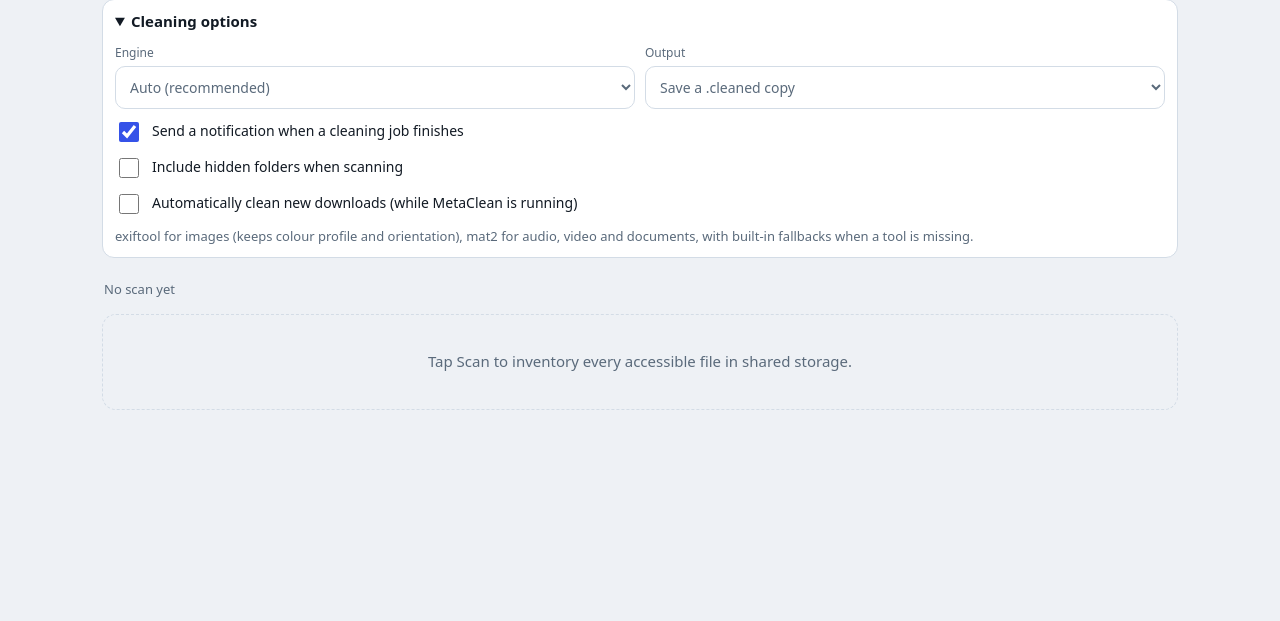
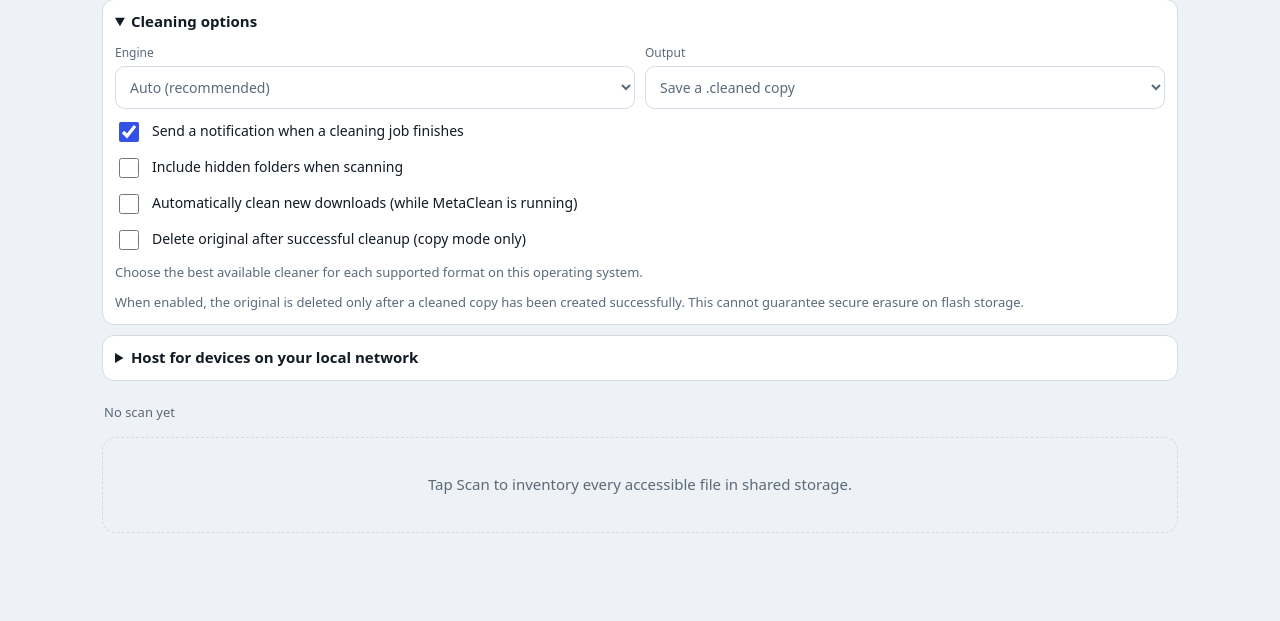
Before and after one commit to 0xb0rn3/MetaClean, a Python web app: template metaclean/templates/index.html in a window 1280 px wide, after a click on "Cleaning options". Shown: the part 268-889 px from the top of the page. Before the commit the page ends 678 px from the top, so only its background shows below. Run offline with Jinja, Linux system fonts and the light colour scheme; the template is opened without the code that fills it: most values are stand-ins (such as "Sample title", 1, 10 or a date in 2020).

Commit message:
Add LAN hosting panel and delete-original control

```diff
--- a/metaclean/templates/index.html
+++ b/metaclean/templates/index.html
@@ -194,8 +194,19 @@ dialog::backdrop{background:rgba(5,8,12,.62)}
         <label class="chk"><input type="checkbox" id="optNotify"> Send a notification when a cleaning job finishes</label>
         <label class="chk"><input type="checkbox" id="optHidden"> Include hidden folders when scanning</label>
         <label class="chk"><input type="checkbox" id="optMonitor"> Automatically clean new downloads (while MetaClean is running)</label>
+        <label class="chk"><input type="checkbox" id="optDeleteOriginal"> Delete original after successful cleanup (copy mode only)</label>
       </div>
       <p class="hint" id="engineHint"></p>
+      <p class="hint">When enabled, the original is deleted only after a cleaned copy has been created successfully. This cannot guarantee secure erasure on flash storage.</p>
+    </details>
+    <details class="opts" id="hostOptions">
+      <summary>Host for devices on your local network</summary>
+      <div class="optgrid">
+        <p class="hint">Use this machine's CPU and cleaning tools to process uploads from another phone or computer, including iPhone and iPad. Remote uploads are temporary and are returned as a ZIP.</p>
+        <button class="btn primary" id="btnHost" type="button">Start hosting</button>
+        <div id="hostLinks" hidden></div>
+        <p class="hint">Hosting is off by default. When enabled, only private-network clients with the generated sharing link can access the upload portal. Stop hosting to revoke the link.</p>
+      </div>
     </details>
   </section>
 
@@ -256,13 +267,13 @@ dialog::backdrop{background:rgba(5,8,12,.62)}
   const FLAG = ['ai', 'location', 'identity', 'software'];
   const FINAL = ['done', 'failed', 'cancelled'];
   const HINTS = {
-    auto: 'exiftool for images (keeps colour profile and orientation), mat2 for audio, video and documents, with built-in fallbacks when a tool is missing.',
+    auto: 'Choose the best available cleaner for each supported format on this operating system.',
     mat2: 'mat2 only. It cannot handle HEIC and may re-encode some images.',
-    exiftool: 'exiftool only. Works on images, MP4/MOV, MP3/FLAC and PDF (with qpdf).',
-    both: 'Deepest clean: exiftool first, then mat2 on top. Images may be re-encoded and lose their colour profile.'
+    exiftool: 'ExifTool only. Works on registered image, media and PDF formats.',
+    both: 'Use ExifTool plus another available cleaner where the format supports it.'
   };
 
-  const prefs = Object.assign({ engine: 'auto', mode: 'copy', notify: true, hidden: false }, (() => {
+  const prefs = Object.assign({ engine: 'auto', mode: 'copy', notify: true, hidden: false, deleteOriginal: false }, (() => {
     try { return JSON.parse(localStorage.getItem('mc-prefs') || '{}'); } catch (_) { return {}; }
   })());
   const savePrefs = () => { try { localStorage.setItem('mc-prefs', JSON.stringify(prefs)); } catch (_) { /* storage unavailable */ } };
@@ -340,6 +351,15 @@ dialog::backdrop{background:rgba(5,8,12,.62)}
       serverBanners = status.banners;
       setClientBanner('net', 'error', '');
       $('#root').textContent = status.root;
+      if (status.platform && status.platform.termux) {
+        $('#optEngine option[value="mat2"]').hidden = true;
+        if (prefs.engine === 'mat2') { prefs.engine = 'auto'; savePrefs(); $('#optEngine').value = 'auto'; }
+        $('#engineHint').textContent = 'MAT2 is disabled on Termux. MetaClean uses ExifTool, FFmpeg and its built-in document fallback instead.';
+      } else {
+        $('#optEngine option[value="mat2"]').hidden = false;
+        $('#engineHint').textContent = HINTS[prefs.engine] || '';
+      }
+      renderHost(status.host);
     } catch (e) { handleErr(e); }
   }
 
@@ -479,8 +499,15 @@ dialog::backdrop{background:rgba(5,8,12,.62)}
       });
       if (!r.ok) return;
     }
+    if (prefs.deleteOriginal && prefs.mode === 'copy') {
+      const r = await confirmDlg({
+        title: 'Delete originals after cleanup?', ok: 'Clean, then delete originals', danger: true,
+        body: '<p>MetaClean will first create and verify a separate cleaned copy for each file. Only after that succeeds will it delete the source file. Failed cleanups will keep their originals.</p><p>This is ordinary file deletion, not guaranteed secure erasure.</p>'
+      });
+      if (!r.ok) return;
+    }
     try {
-      await api('/api/clean', { paths: rels, mode: prefs.mode, engine: prefs.engine, notify: prefs.notify });
+      await api('/api/clean', { paths: rels, mode: prefs.mode, engine: prefs.engine, notify: prefs.notify, delete_original: prefs.deleteOriginal && prefs.mode === 'copy' });
       toast('Cleaning ' + rels.length.toLocaleString() + ' file' + (rels.length === 1 ? '' : 's') + ' in the background');
       clearSel();
       pollJobs();
@@ -539,6 +566,8 @@ dialog::backdrop{background:rgba(5,8,12,.62)}
     $('#mTitle').textContent = it.name;
     $('#mPath').textContent = rel;
     $('#mPrev').innerHTML = previewHtml(it);
+    $('#mClean').disabled = !it.supported;
+    $('#mClean').title = it.supported ? '' : 'No safe cleaner is registered for this format';
     $('#mBody').innerHTML = '<div class="muted">Reading metadata</div>';
     $('#dlgMeta').showModal();
     try {
@@ -571,6 +600,7 @@ dialog::backdrop{background:rgba(5,8,12,.62)}
     if (j.kind === 'delete') return '<li class="good"><b>' + nm + '</b><span>Deleted, freed ' + fmtSize(r.before) + '</span></li>';
     let t = fmtSize(r.before) + ' became ' + fmtSize(r.after) + ' using ' + esc(r.engines.join(' + '));
     if (r.output && r.output !== r.rel) t += '<br>Saved as ' + esc(r.output.split('/').pop());
+    if (r.original_deleted) t += '<br>Original deleted after successful cleanup';
     (r.notes || []).forEach((n) => { t += '<br>' + esc(n); });
     if (r.verified && r.residual.length) t += '<em class="leftover">' + r.residual.length + ' sensitive tag' + (r.residual.length === 1 ? '' : 's') + ' remain: ' + esc(r.residual.slice(0, 4).join(', ')) + '</em>';
     else if (r.verified) t += '<em class="clear">Verified: nothing sensitive left</em>';
@@ -636,16 +666,58 @@ dialog::backdrop{background:rgba(5,8,12,.62)}
   }
 
   /* ------------------------------------------------------------ wiring */
+  function renderHost(host) {
+    host = host || { enabled: false, urls: [] };
+    $('#btnHost').textContent = host.enabled ? 'Stop hosting' : 'Start hosting';
+    $('#btnHost').className = host.enabled ? 'btn danger' : 'btn primary';
+    const box = $('#hostLinks');
+    box.hidden = !host.enabled;
+    if (!host.enabled) { box.innerHTML = ''; return; }
+    const urls = host.urls || [];
+    box.innerHTML = urls.length
+      ? '<p class="hint">Share one of these links with devices on the same private Wi-Fi/LAN:</p>' + urls.map((url) =>
+          '<div style="display:flex;gap:6px;margin:7px 0"><input style="min-width:0;flex:1" readonly value="' + esc(url) + '"><button class="btn ghost small" type="button" data-host-copy="' + esc(url) + '">Copy</button></div>'
+        ).join('')
+      : '<p class="hint">Hosting is enabled, but no private IPv4 address was detected. Connect to Wi-Fi or Ethernet and refresh this page.</p>';
+  }
+
   function bind() {
     $('#optEngine').value = prefs.engine;
     $('#optMode').value = prefs.mode;
     $('#optNotify').checked = !!prefs.notify;
     $('#optHidden').checked = !!prefs.hidden;
     $('#optMonitor').checked = !!prefs.monitor;
+    $('#optDeleteOriginal').checked = !!prefs.deleteOriginal;
+    $('#optDeleteOriginal').disabled = prefs.mode === 'replace';
     const hint = () => { $('#engineHint').textContent = HINTS[prefs.engine] || ''; };
     hint();
     $('#optEngine').addEventListener('change', (e) => { prefs.engine = e.target.value; savePrefs(); hint(); });
-    $('#optMode').addEventListener('change', (e) => { prefs.mode = e.target.value; savePrefs(); });
+    $('#optMode').addEventListener('change', (e) => {
+      prefs.mode = e.target.value;
+      if (prefs.mode === 'replace') { prefs.deleteOriginal = false; $('#optDeleteOriginal').checked = false; }
+      $('#optDeleteOriginal').disabled = prefs.mode === 'replace';
+      savePrefs();
+    });
+    $('#optDeleteOriginal').addEventListener('change', (e) => { prefs.deleteOriginal = e.target.checked; savePrefs(); });
+    $('#btnHost').addEventListener('click', async () => {
+      const enable = !(status && status.host && status.host.enabled);
+      try {
+        const result = await api('/api/host', { enabled: enable });
+        if (status) status.host = result.host;
+        renderHost(result.host);
+        toast(enable ? 'LAN hosting enabled' : 'LAN hosting stopped');
+      } catch (err) { handleErr(err); }
+    });
+    $('#hostLinks').addEventListener('click', async (e) => {
+      const b = e.target.closest('[data-host-copy]');
+      if (!b) return;
+      const value = b.getAttribute('data-host-copy');
+      try {
+        if (navigator.clipboard && window.isSecureContext) await navigator.clipboard.writeText(value);
+        else { const input = b.parentElement.querySelector('input'); input.select(); document.execCommand('copy'); }
+        toast('Sharing link copied');
+      } catch (_) { toast('Copy failed; select the link manually', 'err'); }
+    });
     $('#optNotify').addEventListener('change', (e) => { prefs.notify = e.target.checked; savePrefs(); });
     $('#optHidden').addEventListener('change', (e) => { prefs.hidden = e.target.checked; savePrefs(); });
     $('#optMonitor').addEventListener('change', async (e) => { prefs.monitor = e.target.checked; savePrefs(); try { await api('/api/monitor', { enabled: prefs.monitor }); toast(prefs.monitor ? 'Automatic monitoring enabled' : 'Automatic monitoring stopped'); } catch (err) { e.target.checked = false; prefs.monitor = false; savePrefs(); handleErr(err); } });
```
